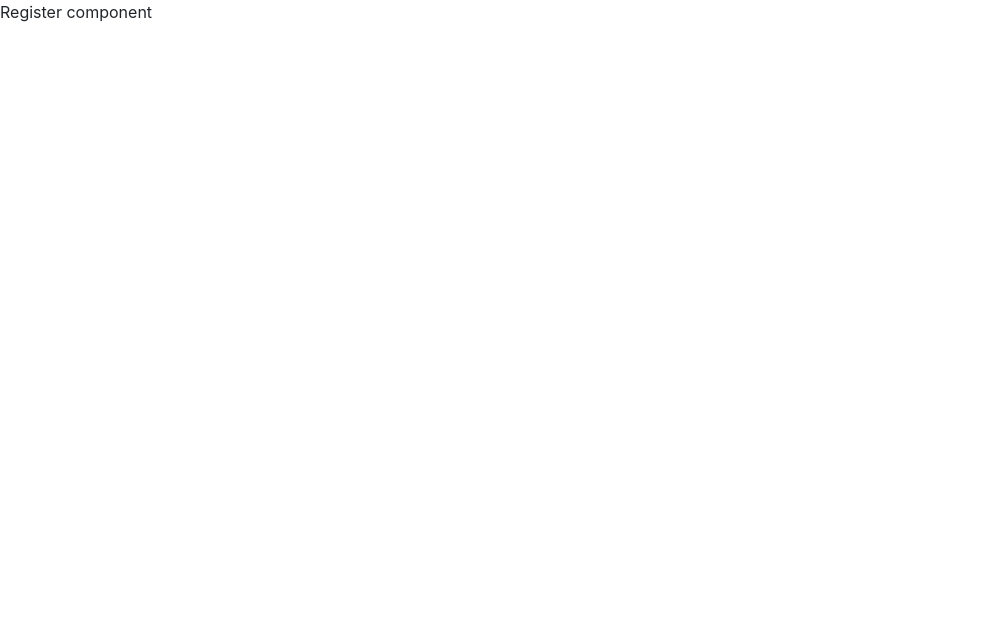
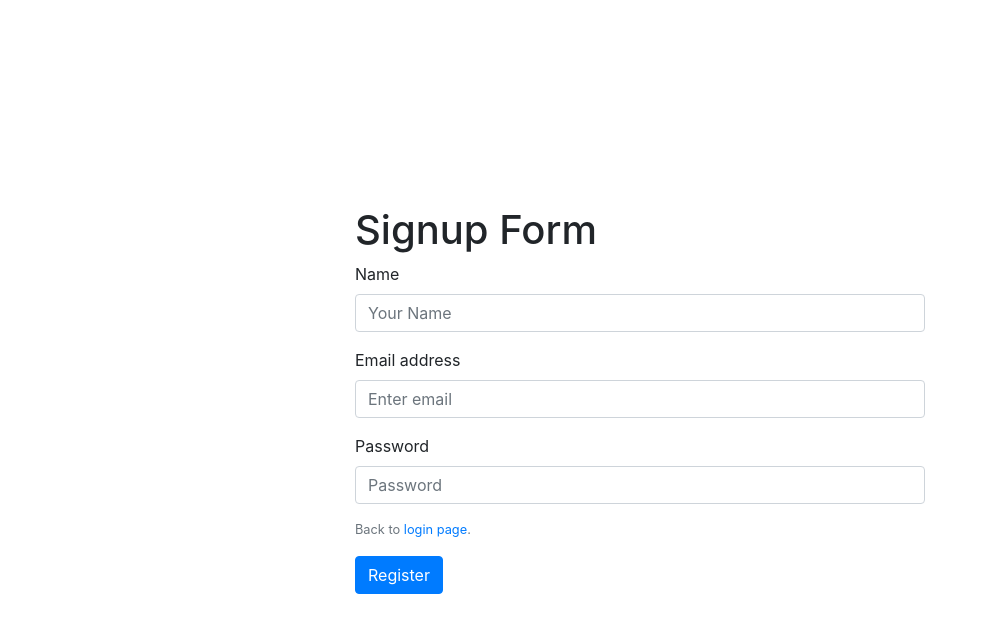
Before and after one commit to fabianrod/oauth-github, a React (Create React App) app: page /signup in a window 1280 px wide. Shown: the top 632 px of the page, without its empty margins (0-987 px from the left). Built offline with nearby package versions, Linux system fonts and the light colour scheme.

Commit message:
Add login and signup pages

```diff
--- a/package.json
+++ b/package.json
@@ -6,6 +6,7 @@
     "@types/jest": "24.0.23",
     "@types/node": "12.12.14",
     "@types/react-dom": "16.9.4",
+    "node-sass": "^4.13.0",
     "react": "^16.12.0",
     "react-bootstrap": "^1.0.0-beta.16",
     "react-dom": "^16.12.0",
--- /dev/null
+++ b/src/components/Login/index.tsx
@@ -0,0 +1,38 @@
+import React from 'react';
+import { Form, Button, Container } from 'react-bootstrap';
+import { Link } from 'react-router-dom';
+import './login.scss';
+
+interface ILoginViewProps {
+  isLogged: boolean,
+}
+function Login(props: ILoginViewProps) {
+  return (
+    <div className="login-page">
+      <Container className="login-container">
+        <h1>Login Form</h1>
+        <Form>
+          <Form.Group>
+            <Form.Label>Email address</Form.Label>
+            <Form.Control type="email" placeholder="Enter email" />
+          </Form.Group>
+
+          <Form.Group controlId="formBasicPassword">
+            <Form.Label>Password</Form.Label>
+            <Form.Control type="password" placeholder="Password" />
+          </Form.Group>
+          <Form.Group>
+            <Form.Text className="text-muted">
+              If you are new, you can <Link to="/signup">create an account here</Link>.
+            </Form.Text>
+          </Form.Group>
+          <Button variant="primary" type="submit">
+            Log In
+          </Button>
+        </Form>
+      </Container>
+    </div>
+  );
+}
+
+export default Login;
--- /dev/null
+++ b/src/components/Login/login.scss
@@ -0,0 +1,10 @@
+.login-page {
+  height: 100vh;
+  display: flex;
+  flex-direction: row;
+  align-items: center;
+}
+
+.login-container {
+  max-width: 600px;
+}
--- /dev/null
+++ b/src/components/Signup/index.tsx
@@ -0,0 +1,38 @@
+import React from 'react';
+import { Container, Form, Button } from 'react-bootstrap';
+import { Link } from 'react-router-dom';
+import './signup.scss';
+
+function Signup () {
+  return (
+    <div className="signup-page">
+      <Container className="signup-container">
+        <h1>Signup Form</h1>
+        <Form>
+          <Form.Group>
+            <Form.Label>Name</Form.Label>
+            <Form.Control type="text" placeholder="Your Name" />
+          </Form.Group>
+          <Form.Group>
+            <Form.Label>Email address</Form.Label>
+            <Form.Control type="email" placeholder="Enter email" />
+          </Form.Group>
+          <Form.Group controlId="formBasicPassword">
+            <Form.Label>Password</Form.Label>
+            <Form.Control type="password" placeholder="Password" />
+          </Form.Group>
+          <Form.Group>
+            <Form.Text className="text-muted">
+              Back to <Link to="/">login page</Link>.
+            </Form.Text>
+          </Form.Group>
+          <Button variant="primary" type="submit">
+            Register
+          </Button>
+        </Form>
+      </Container>
+    </div>
+  );
+}
+
+export default Signup;
--- /dev/null
+++ b/src/components/Signup/signup.scss
@@ -0,0 +1,10 @@
+.signup-page {
+  height: 100vh;
+  display: flex;
+  flex-direction: row;
+  align-items: center;
+}
+
+.signup-container {
+  max-width: 600px;
+}
--- a/src/containers/Login/index.tsx
+++ b/src/containers/Login/index.tsx
@@ -1,34 +1,3 @@
-import React from 'react';
-import { Form, Button } from 'react-bootstrap';
-
-interface ILoginViewProps {
-  isLogged: boolean,
-}
-function Login(props: ILoginViewProps) {
-  return (
-    <div>
-      <Form>
-        <Form.Group controlId="formBasicEmail">
-          <Form.Label>Email address</Form.Label>
-          <Form.Control type="email" placeholder="Enter email" />
-          <Form.Text className="text-muted">
-            We'll never share your email with anyone else.
-          </Form.Text>
-        </Form.Group>
-
-        <Form.Group controlId="formBasicPassword">
-          <Form.Label>Password</Form.Label>
-          <Form.Control type="password" placeholder="Password" />
-        </Form.Group>
-        <Form.Group controlId="formBasicCheckbox">
-          <Form.Check type="checkbox" label="Check me out" />
-        </Form.Group>
-        <Button variant="primary" type="submit">
-          Submit
-        </Button>
-      </Form>
-    </div>
-  );
-}
+import Login from '../../components/Login';
 
 export default Login;
--- a/src/containers/Signup/index.tsx
+++ b/src/containers/Signup/index.tsx
@@ -1,11 +1,3 @@
-import React from 'react';
+import Signup from '../../components/Signup';
 
-function Register () {
-  return (
-    <div>
-      Register component
-    </div>
-  );
-}
-
-export default Register;
+export default Signup;
```
Also changed, not shown: 1 other file (tests, documents, lock files or other folders).
